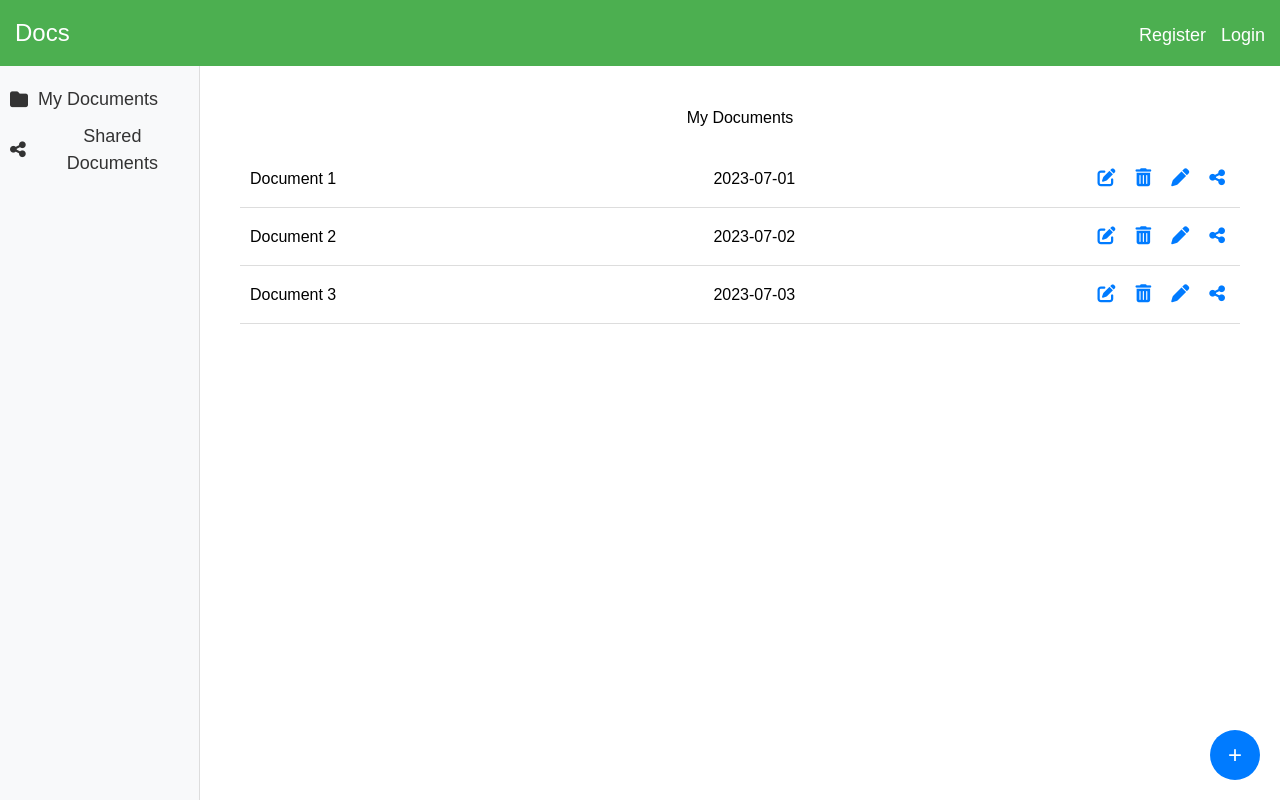
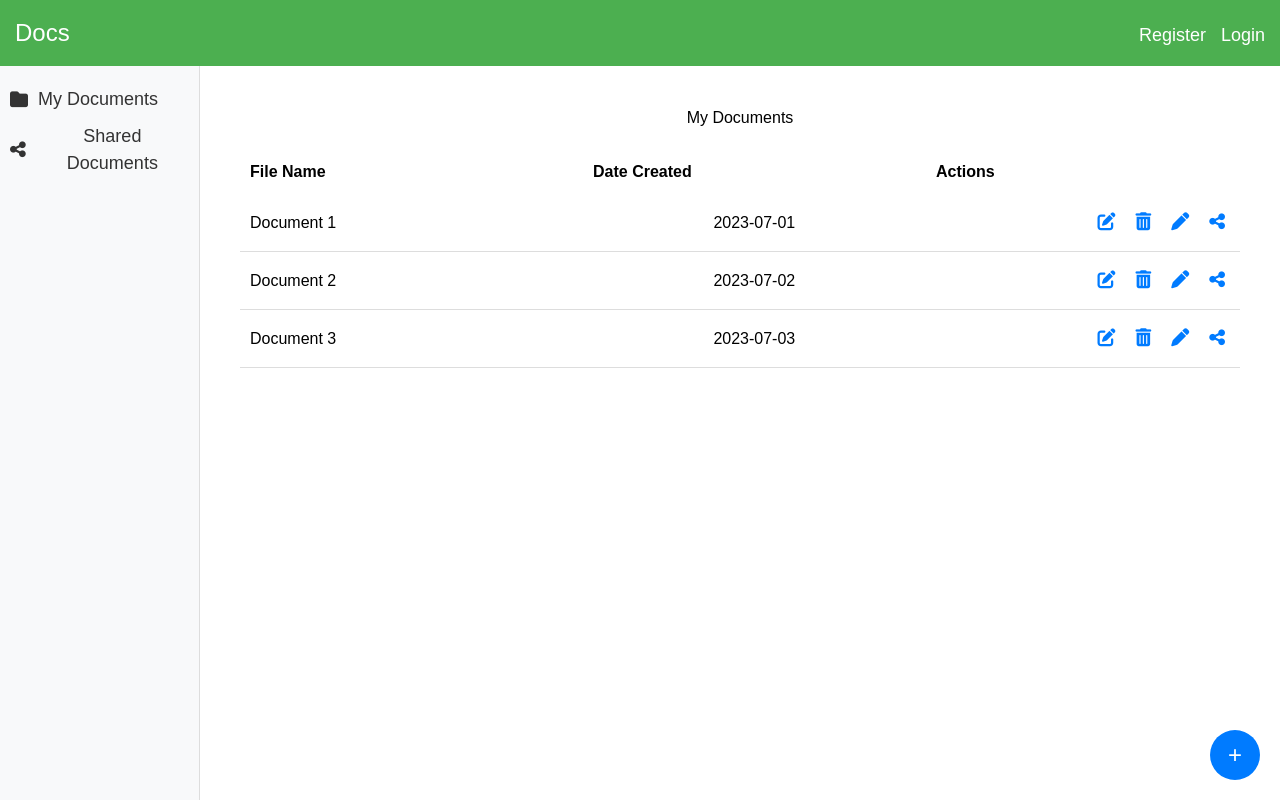
Before and after one commit to Anusha-1598/computer_security_project, a React (Create React App) app in the folder frontend/: page /dashboard/my-documents in a window 1280 px wide. Built offline with nearby package versions, Linux system fonts and the light colour scheme.

Commit message:
Update MyDocuments.js

```diff
--- a/frontend/src/components/MyDocuments.js
+++ b/frontend/src/components/MyDocuments.js
@@ -1,11 +1,10 @@
-// src/components/MyDocuments.js
 import React, { useEffect, useState } from "react";
 import { useDispatch, useSelector } from "react-redux";
 import { setDocuments, setCurrentDocument } from "../redux/documentsSlice";
 import RenamePopup from "./RenamePopup";
 import DeleteConfirmationPopup from "./DeleteConfirmationPopup";
 import SharePopup from "./SharePopup";
-import "./MyDocuments.css"; // Add your CSS here
+import "./MyDocuments.css";
 
 const MyDocuments = () => {
   const dispatch = useDispatch();
@@ -66,6 +65,11 @@ const MyDocuments = () => {
   return (
     <div className="my-documents">
       <h2>My Documents</h2>
+      <div className="document-headers">
+        <span className="file-name">File Name</span>
+        <span className="date-created">Date Created</span>
+        <span className="actions">Actions</span>
+      </div>
       <ul>
         {documents.map((doc) => (
           <li key={doc.fileId}>
```
